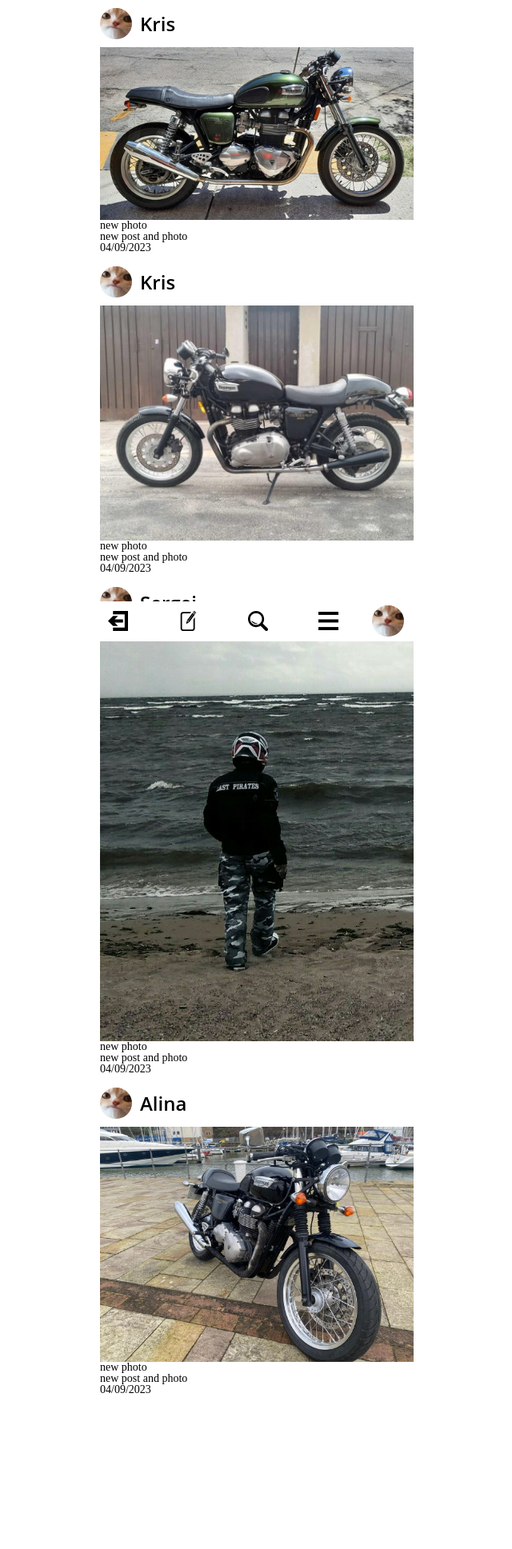
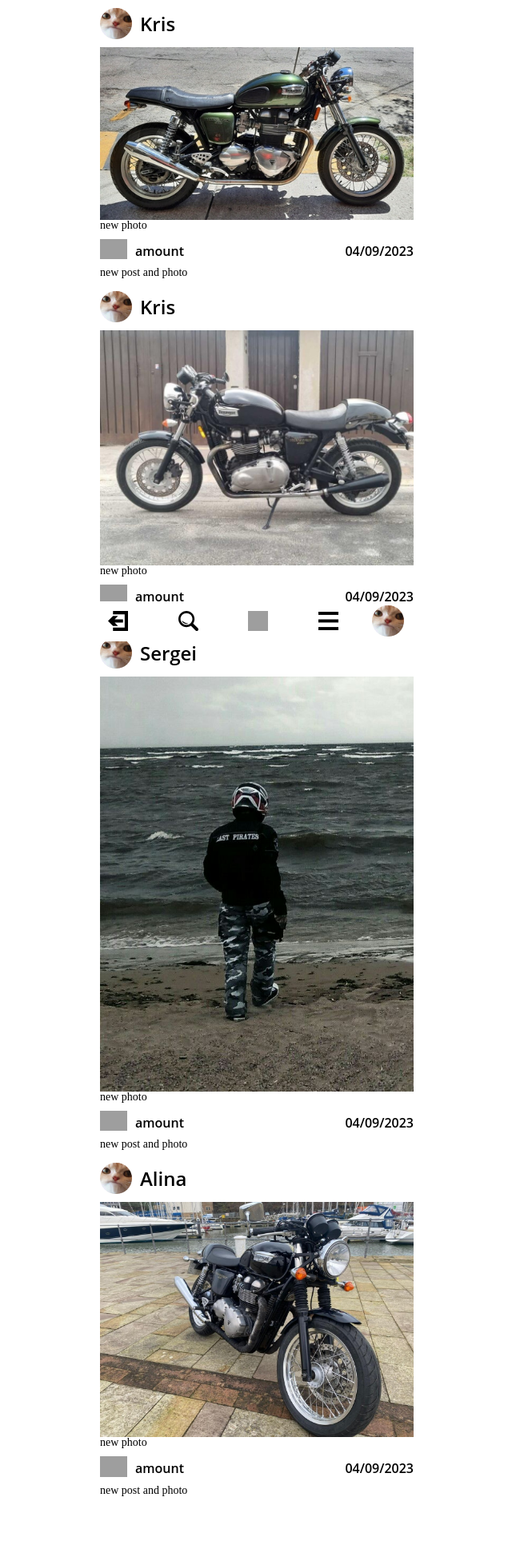
Before and after one commit to SmetankinSergei/course_work_3, a Flask app: page /news_line in a window 1280 px wide. Shown: the whole page at 80% size, without its empty margins (319-959 px from the left). Before the commit the page ends 1742 px from the top, so only its background shows below. Run offline with Flask 3, Linux system fonts and the light colour scheme; grey boxes are pictures that could not be loaded.

Commit message:
add user posts without css

```diff
--- a/data_test.py
+++ b/data_test.py
@@ -14,7 +14,7 @@ def create_user():
 
 
 def send_post(username, post):
-    # user = User.query.filter_by(username=username).first()
+    # user = User.query.filter_by(username='Stefan').first()
     # user.posts = None
     # db.session.commit()
     posts = User.query.filter_by(username=username).first().posts
--- a/routes.py
+++ b/routes.py
@@ -30,16 +30,30 @@ def post():
     return render_template('common/post.html')
 
 
-@app.route('/user_posts')
-def user_posts():
-    posts = ('a', 'b', 'c', 'd', 'e', 'f', 'g', 'a', 'b', 'c', 'd', 'e', 'f', 'g', 'a', 'b', 'c', 'd', 'e', 'f', 'g')
-    return render_template('user/user_posts.html', posts=posts)
+@app.route('/create_post')
+def create_post():
+    return render_template('user/create_post.html')
+
+
+@app.route('/user_posts/<string:username>')
+def user_posts(username):
+    print(username)
+    posts = User.query.filter_by(username=username).first().posts
+    if posts is not None:
+        posts = json.loads(posts).values()
+    else:
+        posts = 0
+    print(type(posts))
+    return render_template('user/user_posts.html', username=username, posts=posts)
 
 
 @app.route('/profile/<string:username>')
 def profile(username):
     user = User.query.filter_by(username=username).first()
-    posts = json.loads(user.posts)
-    posts_amount = len(posts.keys())
-    user.posts = posts.values()
+    if user.posts is None:
+        posts_amount = 0
+    else:
+        posts = json.loads(user.posts)
+        posts_amount = len(posts.keys())
+        user.posts = posts.values()
     return render_template('user/profile.html', user=user, posts_amount=posts_amount)
--- a/static/css/news_line.css
+++ b/static/css/news_line.css
@@ -26,3 +26,26 @@ hr {
     height:2px;
     color: red;
 }
+
+.date_and_likes {
+    margin-top: 10px;
+    margin-bottom: 10px;
+    font-size: 16px;
+	font-weight: 600;
+	font-family: "Open Sans", sans-serif;
+	display: flex;
+	justify-content: space-between;
+}
+
+.likes {
+    display: flex;
+	justify-content: space-between;
+}
+
+.likes img {
+    margin-right: 10px;
+}
+
+.date_and_likes p {
+    margin-top: 7px;
+}
--- a/templates/authorized_base.html
+++ b/templates/authorized_base.html
@@ -5,8 +5,8 @@
 
 <footer>
     <a href="/exit"><img class="footer_icon" src="{{ url_for('static', filename='img/footer/exit_icon.svg') }}"></a>
-    <a href="/edit_profile"><img class="footer_icon" src="{{ url_for('static', filename='img/footer/edit_icon.svg') }}"></a>
     <a href="/search"><img class="footer_icon" src="{{ url_for('static', filename='img/footer/search_icon.svg') }}"></a>
+    <a href="/create_post"><img class="footer_icon" src="{{ url_for('static', filename='img/footer/create_post_icon.svg') }}"></a>
     <a href="/news_line"><img class="footer_icon" src="{{ url_for('static', filename='img/footer/posts_icon.svg') }}"></a>
     <a href="/profile"><img class="footer_profile_photo" src="{{ url_for('static', filename='img/icon.jpg') }}"></a>
 </footer>
--- a/templates/common/news_line.html
+++ b/templates/common/news_line.html
@@ -9,9 +9,17 @@
         <p class="username">{{ post['username'] }}</p>
     </div>
     <img class="news_line_post_img" src="{{ url_for('static', filename=post['img']) }}"/>
-    <p>{{ post['caption'] }}</p>
+    <div class="post_description">
+        <p>{{ post['caption'] }}</p>
+        <div class="date_and_likes">
+            <div class="likes">
+                <img src="{{ url_for('static', filename='img/like_empty.svg') }}" alt="like" width="34">
+                <p>amount</p>
+            </div>
+            <p>{{ post['date'] }}</p>
+        </div>
+    </div>
     <p>{{ post['full_text'] }}</p>
-    <p>{{ post['date'] }}</p>
     <hr>
     <br>
     {% endfor %}
--- /dev/null
+++ b/templates/user/create_post.html
@@ -0,0 +1,2 @@
+{% extends 'authorized_base.html' %}
+{% block title %}New post{% endblock %}
--- a/templates/user/profile.html
+++ b/templates/user/profile.html
@@ -12,7 +12,7 @@
     <a href="/load_user_photo">
         <img class="user_photo" src="{{ url_for('static', filename=user.user_photo) }}" alt="user_photo" width="64"/>
     </a>
-    <a class="info_link" href="/user_posts">
+    <a class="info_link" href="/user_posts/{{ user.username }}">
         <div>
             <div class="amount">{{ posts_amount }}</div>
             <div>Posts</div>
@@ -33,6 +33,7 @@
 </div>
 
 <div class="posts">
+    {% if posts_amount > 0 %}
         {% for post in user.posts %}
         <div class="post">
             <a href="/post">
@@ -40,6 +41,7 @@
             </a>
         </div>
         {% endfor %}
+    {% endif %}
 </div>
 
 
--- a/templates/user/user_posts.html
+++ b/templates/user/user_posts.html
@@ -1,8 +1,10 @@
 {% extends 'authorized_base.html' %}
 
 {% block body %}
+<img src="{{ url_for('static', filename='img/back_arrow.svg') }}" alt="post.alt" width="36"/>
+{% if posts != 0 %}
     {% for post in posts %}
-<img src="post.img" alt="post.alt"/>
+    <img src="{{ url_for('static', filename=post['img']) }}" alt="post.alt"/>
     <div>
         <p>Description</p>
         <div>
@@ -13,4 +15,5 @@
         </div>
     </div>
     {% endfor %}
+{% endif %}
 {% endblock %}
```
Also changed, not shown: instance/users.db, static/img/footer/edit_icon.svg (deleted). Lines whose indentation alone changed are shown as unchanged.
